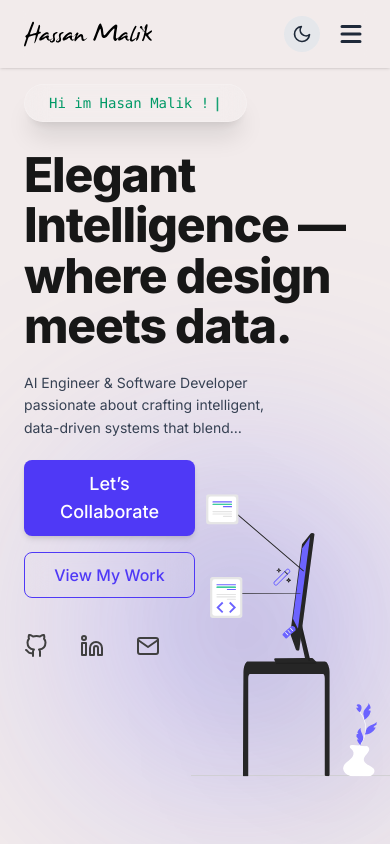
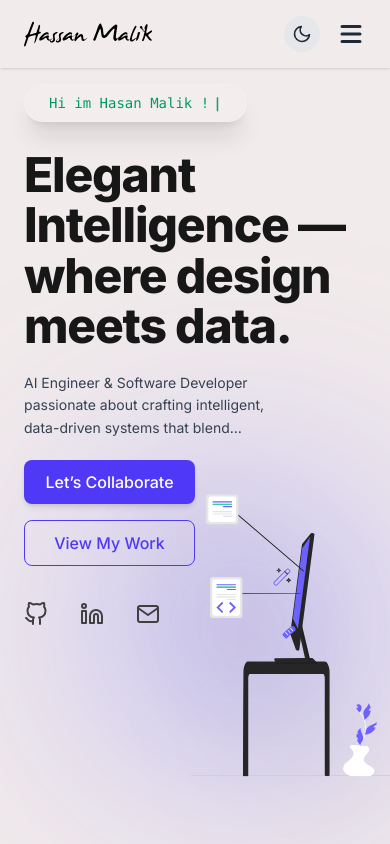
Before and after one commit to Xarthling/mohsin_portfolio, a React (Vite) app: page / in a window 390 px wide. Shown: the top 844 px of the page. Built offline with nearby package versions, Linux system fonts and the light colour scheme.

Commit message:
btn sm fix

```diff
--- a/src/components/Button.jsx
+++ b/src/components/Button.jsx
@@ -6,7 +6,7 @@ const Button = ({ children, variant = "primary", className = "", ...props }) =>
     "px-5 py-2.5 rounded-lg font-medium transition focus:outline-none focus:ring-2 focus:ring-indigo-400";
   const variants = {
     primary:
-      "bg-indigo-600 text-lg  text-white hover:bg-indigo-500 shadow-md hover:shadow-lg",
+      "bg-indigo-600 text-md sm:text-md md:text-lg  text-white hover:bg-indigo-500 shadow-md hover:shadow-lg",
     outline:
       "border border-indigo-600 text-indigo-600 dark:border-indigo-400 dark:text-indigo-400 bg-transparent hover:bg-indigo-50 dark:hover:bg-indigo-800/40",
     glass:
```
